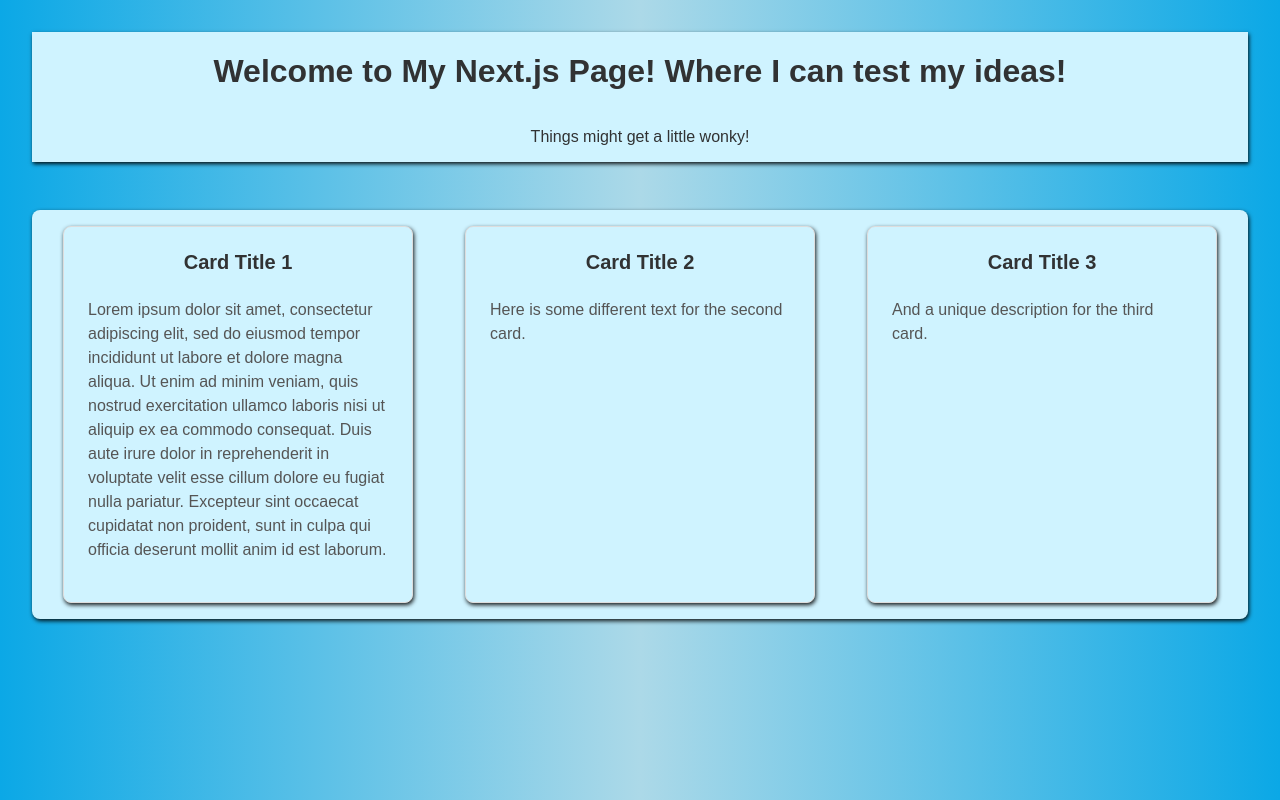
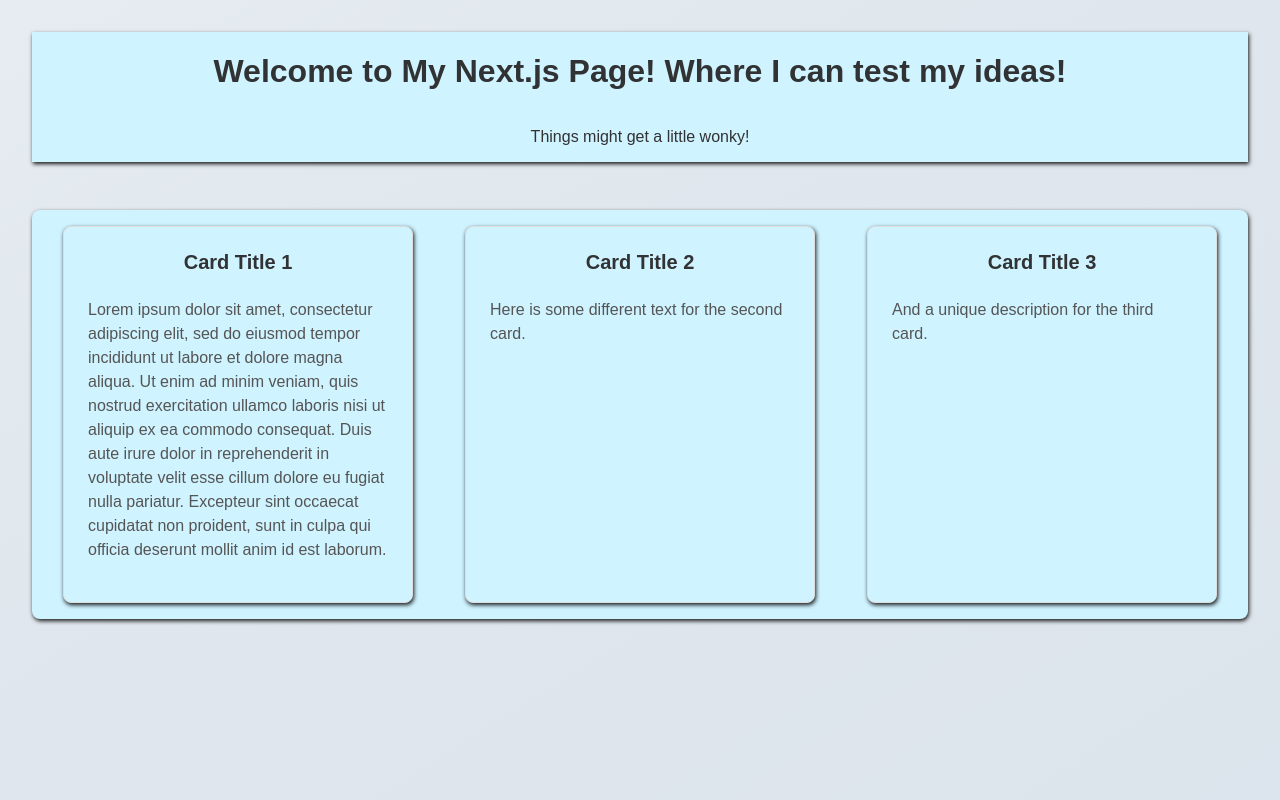
Before and after one commit to bbeck2417/portfoliots, a Next.js app: page / in a window 1280 px wide. Built offline with nearby package versions, Linux system fonts and the light colour scheme.

Commit message:
Update global.css

```diff
--- a/app/global.css
+++ b/app/global.css
@@ -1,21 +1,34 @@
-/* app/global.css */
+/* app/globals.css */
 
 body {
-  margin: 0; /* Remove default body margin */
-  padding: 0; /* Remove default body padding */
-  min-height: 100vh; /* Ensure the body takes at least the full viewport height */
-  font-family: sans-serif; /* Keep your preferred font */
-  /* Add the gradient background */
-  background: #0ba8e6;
-background: linear-gradient(90deg, rgba(11, 168, 230, 1) 0%, rgba(172, 217, 232, 1) 50%, rgba(11, 168, 230, 1) 100%);
-  color: white; /* Set a default text color that works with the background */
+  margin: 0;
+  padding: 0;
+  /* Use min-height to ensure gradient covers screen even with little content */
+  min-height: 100vh;
+  font-family: sans-serif;
+  color: #333;
+
+  /* Base gradient and size - make it larger than the viewport */
+  background: linear-gradient(to bottom right, #f0f4f8, #e0e7ed, #d9e2ec); /* Added a third color for more variation */
+  background-size: 200% 200%; /* Make the background larger */
+
+  /* Apply the animation */
+  animation: gradientAnimation 15s ease infinite alternate; /* Adjust timing and ease as needed */
 }
 
-/* You likely already have some base styles here, keep them */
+/* Ensure html takes full height */
 html {
-  /* Optional: ensure html also takes full height for better min-height: 100vh on body */
   height: 100%;
 }
 
-/* Keep any other global styles you have below */
-/* ... */
+/* Define the animation */
+@keyframes gradientAnimation {
+  0% {
+    background-position: 0% 0%; /* Start position */
+  }
+  100% {
+    background-position: 100% 100%; /* End position */
+  }
+}
+
+/* ... Keep any other global styles below ... */
```
